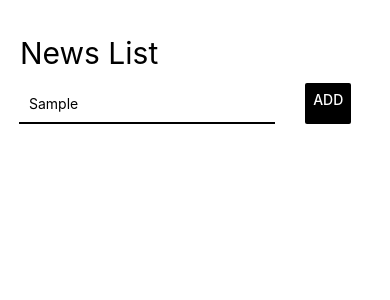
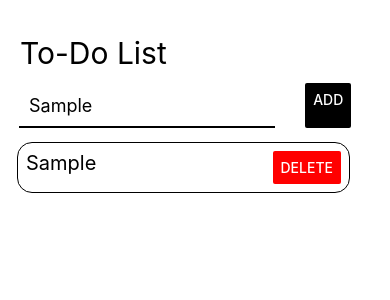
Before and after one commit to andrewjuston/react-native-todolist, a React Native app: screen / in a window 390 px wide. Both pictures are taken after typing "Sample" into the empty fields and a click on the button "ADD". Shown: the top 300 px of the page. Built offline with nearby package versions, Linux system fonts and the light colour scheme.

Commit message:
finished project

```diff
--- a/src/NewsInputView.js
+++ b/src/NewsInputView.js
@@ -4,16 +4,16 @@ import { View, TextInput, Button, StyleSheet } from 'react-native';
 class NewsInputView extends React.Component {
     constructor(props) {
         super(props);
-        this.state = {
-            content: '',
-        }
     }
 
     render() {
         return (
             <View style={styles.container}>
-                <TextInput placeholder="Add Any News Here!" style={styles.textInput} onChangeText={(text) => this.setState({content: text})}/>
-                <Button title="Add" color="#000000" style={styles.button} onPress={() => alert()}/>
+                <TextInput placeholder="Add Any Items Here!"
+                style={styles.textInput}
+                onChangeText={this.props.changeText}
+                />
+                <Button title="Add" color="#000000" style={styles.button} onPress={this.props.pressHandler}/>
             </View>
         );
     }
@@ -34,6 +34,7 @@ const styles = StyleSheet.create({
         width: '70%',
         borderBottomColor: '#000000',
         borderBottomWidth: 2,
+        fontSize: 18,
     },
     button:{
         padding: '20%'
--- a/src/NewsItemView.js
+++ b/src/NewsItemView.js
@@ -1,14 +1,39 @@
 import React from 'react';
-import { View, Text, Button } from 'react-native';
+import { View, Text, Button, StyleSheet } from 'react-native';
 
 const NewsItemView = (props) => {
 
     return (
-     <View>
-         <Text></Text>
-         <Button title="Delete"/>
+     <View style={styles.container}>
+         <Text style={styles.text}>{props.contentText}</Text>
+         <Button
+         title={'Delete'}
+         color={'#ff0000'}
+         onPress = {props.onDeleteItem}
+         style={styles.button}
+         />
      </View>
     );
 }
 
+const styles = StyleSheet.create({
+    container:{
+        width: '90%',
+        flexDirection: 'row',
+        justifyContent: 'space-between',
+        margin: 7,
+        padding: 8,
+        borderColor: '#000000',
+        borderWidth: 1.5,
+        borderRadius: 15,
+    },
+    text:{
+        fontSize: 20,
+    },
+    button: {
+        marginRight: 15
+
+    }
+});
+
 export default NewsItemView;
--- a/src/NewsListView.js
+++ b/src/NewsListView.js
@@ -7,20 +7,42 @@ class NewsListView extends React.Component {
     constructor(props) {
         super(props);
         this.state={
+            content:'',
             items:[]
         }
     }
 
-    onItemAdd(){
+    textChangeHandler = (text) => {
+        this.setState({content: text});
+    }
 
+    onItemAdd = () => {
+        if(this.state.content.trim() !== ''){
+            let joined = this.state.items.concat(this.state.content);
+            this.setState({items:joined});
+        }
     }
 
     render() {
         return (
             <View>
-                <Text style={styles.title}>News List</Text>
-                <NewsInputView buttonPress = {this.onItemAdd}/>
-                <FlatList renderItem={NewsItemView}/>
+                <Text style={styles.title}>To-Do List</Text>
+                <NewsInputView pressHandler = {this.onItemAdd} changeText={this.textChangeHandler}/>
+                <FlatList
+                    data={this.state.items}
+                    renderItem={
+                        ({item, index}) =>
+                        <NewsItemView
+                        contentText={item}
+                        index = {index}
+                        onDeleteItem = {() => {
+                            let newArray = [...this.state.items];
+                            newArray.splice(index, 1);
+                            this.setState({items:newArray});
+                        }}
+                        />
+                    }
+                />
             </View>
         );
     }
```
Also changed, not shown: .expo-shared/assets.json (added).
